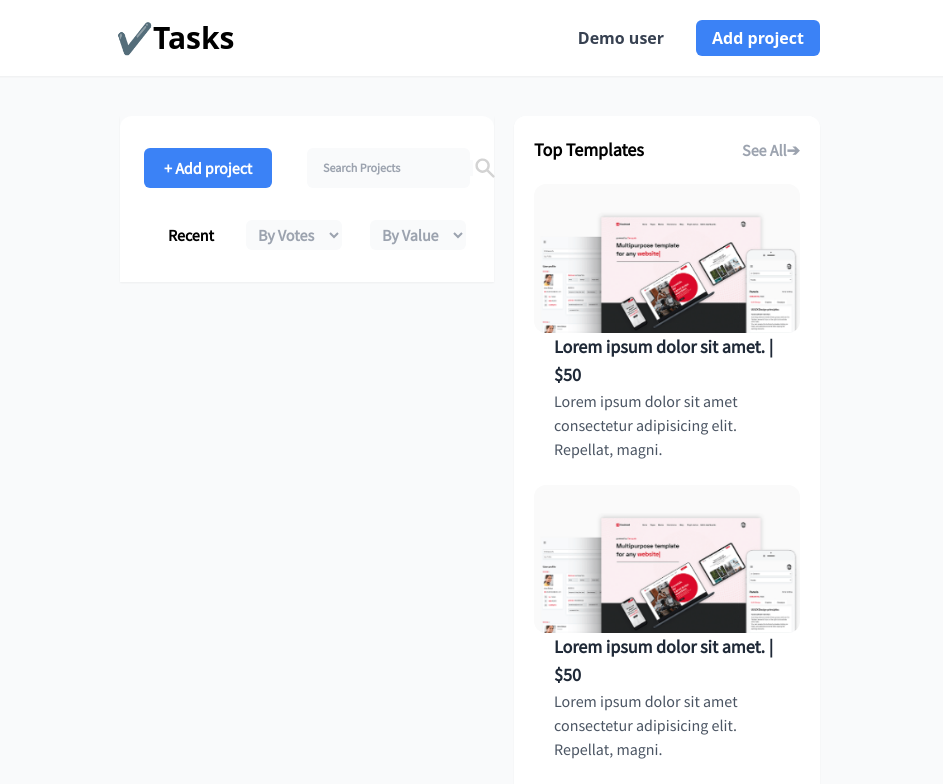
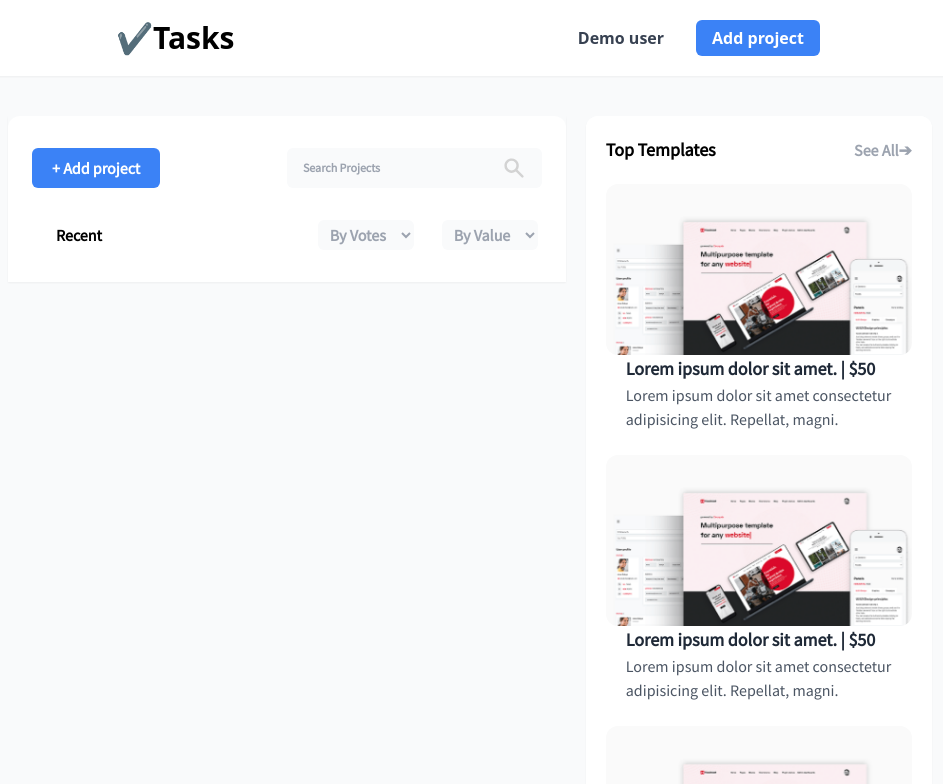
Before and after one commit to ognjen-dev/task-project, a React (Create React App) app: page / in a window 1280 px wide. Shown: the top 784 px of the page, without its empty margins (172-1115 px from the left). Built offline with nearby package versions, Linux system fonts and the light colour scheme.

Commit message:
fix padding

```diff
--- a/src/app/components/Body.jsx
+++ b/src/app/components/Body.jsx
@@ -9,7 +9,7 @@ const Body = () => {
   const { activeTodo, setactiveTodo } = context;
   return (
     <div>
-      <div className="font-body lg:px-72 md:px-32 pr-2 pl-0 lg:flex lg:flex-row md:flex md:flex-col  justify-center mt-5 py-5">
+      <div className="font-body lg:px-44 md:px-32 pr-2 pl-0 lg:flex lg:flex-row md:flex md:flex-col  justify-center mt-5 py-5">
         <div className="rounded-xl w-full lg:h-screen lg:p-0 mx-1 lg:w-4/6 lg:mr-4">
           <BodyLeft />
         </div>
--- a/src/app/components/ListItem.jsx
+++ b/src/app/components/ListItem.jsx
@@ -42,7 +42,7 @@ const ListItem = ({ text, todo, author, completed, created }) => {
       onClick={activateTodoHandler}
       className="cursor-pointer bg-gray-50 hover:bg-gray-100 rounded-md mx-6 lg:py-10 py-12 h-16 my-2 flex flex-row justify-between px-5 items-center"
     >
-      <div className="lg:block hidden flex flex-col ml-5 w-max justify-center items-start">
+      <div className="lg:block  hidden flex flex-col ml-5 w-max justify-center items-start">
         <p className="text-lg font-bold focus:outline-none">{text}</p>
         <p className="text-md font-regular lg:flex lg:flex-row flex flex-col">
           <p className="">{author}</p>
```
